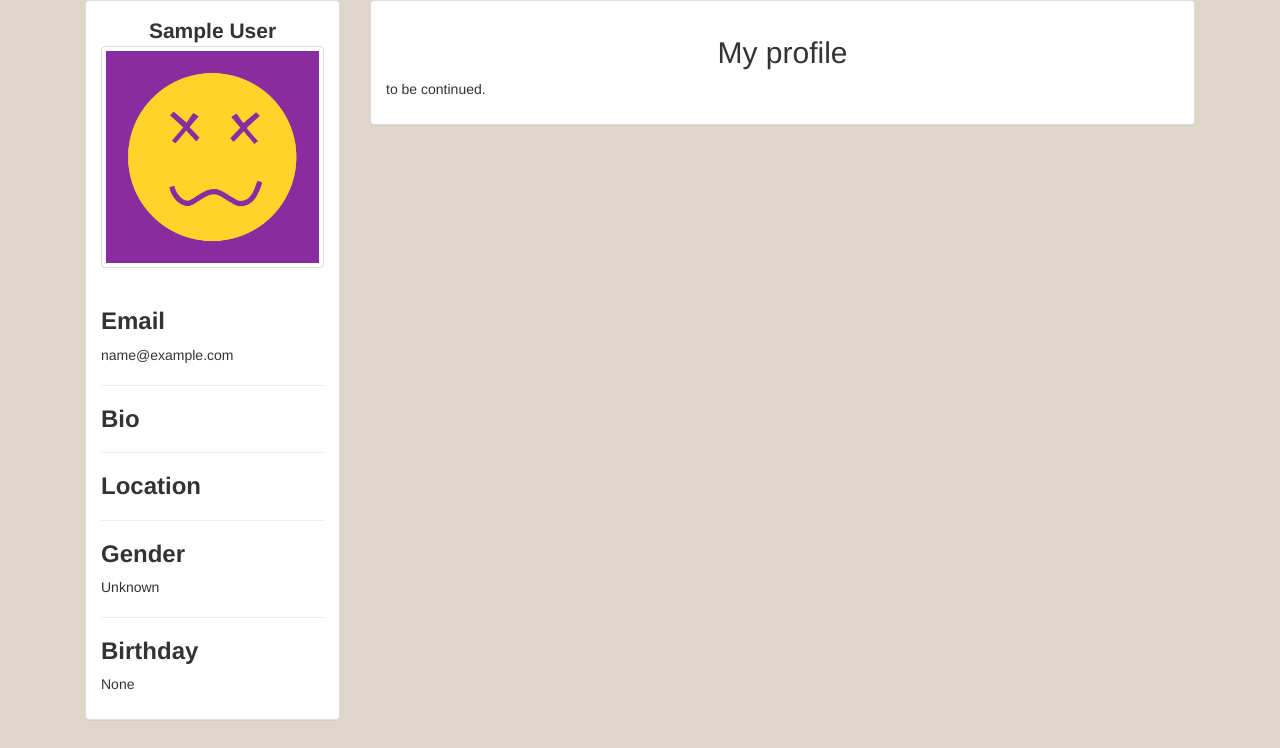
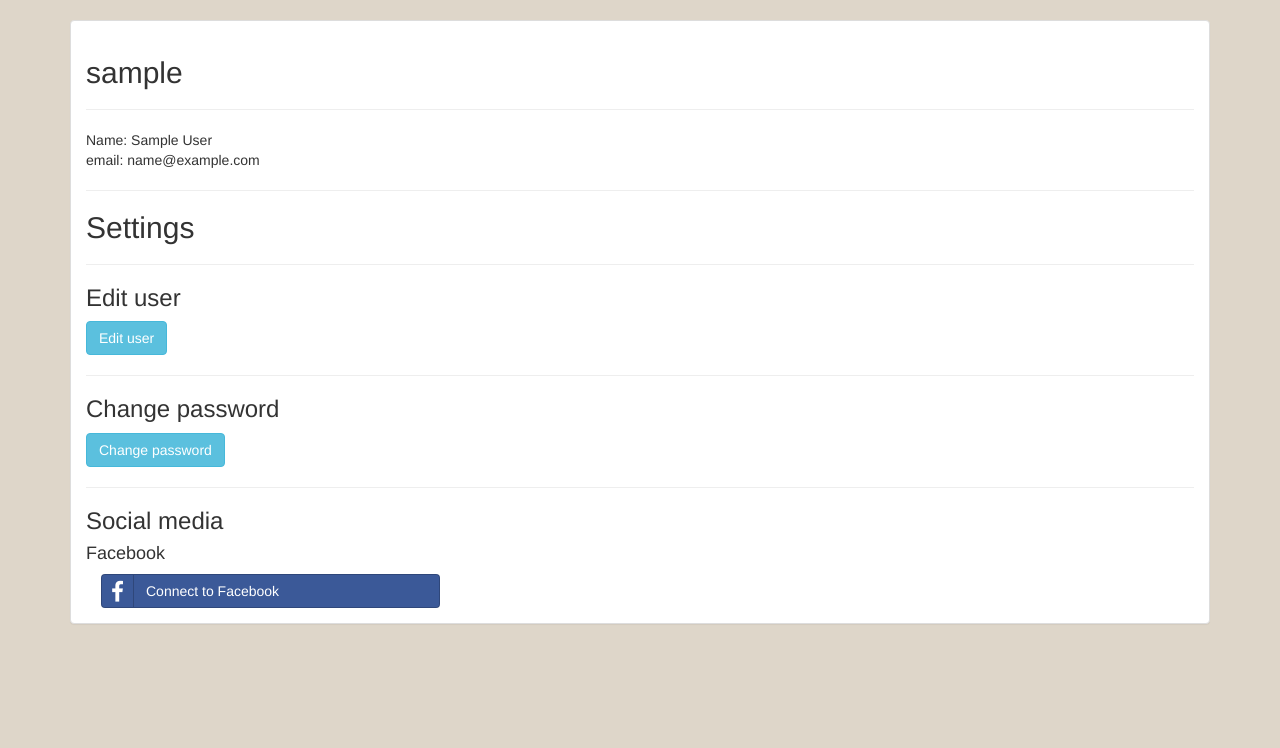
Before and after one commit to Strand94/WhatsMappening, a Django app: page /user/ in a window 1280 px wide. Shown: the part 52-800 px from the top of the page. Run offline with Django 3.2, Linux system fonts and the light colour scheme; the visitor is signed in with stand-in values (Sample User, id 1); some libraries are stand-ins or nearby versions; some web fonts are replaced.

Commit message:
Huge changes to user - Removed user Profile - Made edit user and password look better - Changes to redirecting upon login/logout

```diff
--- a/TBA4250/settings.py
+++ b/TBA4250/settings.py
@@ -86,8 +86,8 @@ TEMPLATES = [
 WSGI_APPLICATION = 'TBA4250.wsgi.application'
 
 LOGIN_URL = 'login'
-LOGOUT_URL = 'home'
-LOGIN_REDIRECT_URL = 'home'
+LOGOUT_URL = 'frontpage'
+LOGIN_REDIRECT_URL = 'frontpage'
 
 SOCIAL_AUTH_FACEBOOK_KEY = '171056550287904'  # App ID
 SOCIAL_AUTH_FACEBOOK_SECRET = '0cf6dd3741e9a1382cc2c834c8e844ba'  # App Secret
--- a/TBA4250/urls.py
+++ b/TBA4250/urls.py
@@ -23,17 +23,15 @@ from django.conf.urls.static import static
 
 urlpatterns = [
     url(r'^$', views.frontpage, name='frontpage'),
-    url(r'^home/$', views.home, name='home'),
-    url(r'^user/$', views.user, name='user'),
     url(r'^login/$', auth_views.login, name='login'),
     url(r'^logout/$', auth_views.logout, {'next_page': '/login'}, name='logout'),
     url(r'^oauth/', include('social_django.urls', namespace='social')),
     url(r'^admin/', admin.site.urls),
 
     #settings
-    url(r'^settings/$', views.settings, name='settings'),
-    url(r'^settings/password/$', views.password, name='password'),
-    url(r'^settings/user/$', views.update_profile, name='update_profile'),
+    url(r'^user/$', views.settings, name='user'),
+    url(r'^user/password/$', views.password, name='password'),
+    url(r'^user/edit/$', views.update_user, name='update_user'),
 
     #Apps
     url(r'^events/', include('apps.events.urls', namespace='events')),
--- a/apps/staticpages/admin.py
+++ /dev/null
@@ -1,5 +0,0 @@
-from django.contrib import admin
-from .models import Profile
-# Register your models here.
-
-admin.site.register(Profile)
--- a/apps/staticpages/models.py
+++ /dev/null
@@ -1,35 +0,0 @@
-import os
-from django.db import models
-from django.contrib.auth.models import User
-from django.db.models.signals import post_save
-from django.dispatch import receiver
-
-
-# returns the path where users upload pictures
-def user_folder(instance, filename):
-    return os.path.join('users', instance.user.username, filename)
-
-
-class Profile(models.Model):
-    user = models.OneToOneField(User, on_delete=models.CASCADE)
-    bio = models.TextField(max_length=500, blank=True)
-    location = models.CharField(max_length=30, blank=True)
-    birth_date = models.DateField(null=True, blank=True)
-    picture = models.ImageField(upload_to=user_folder, default='placeholderProfile.png')
-    gender = models.CharField(null=True, max_length=10, default='U', choices=(('U', 'Unknown'), ('M', 'Male'), ('F', 'Female'),))
-
-
-@receiver(post_save, sender=User)
-def create_user_profile(sender, instance, created, **kwargs):
-    if created:
-        Profile.objects.create(user=instance)
-
-
-@receiver(post_save, sender=User)
-def save_user_profile(sender, instance, **kwargs):
-    instance.profile.save()
-
-
-def get_profile(user):
-    if user.profile:
-        return user.profile
--- a/apps/staticpages/views.py
+++ b/apps/staticpages/views.py
@@ -1,6 +1,5 @@
 from django.contrib.auth.decorators import login_required
 from django.shortcuts import render, redirect
-from django.contrib.auth.forms import AdminPasswordChangeForm, PasswordChangeForm
 from django.contrib.auth import update_session_auth_hash
 from django.contrib import messages
 from django.db import transaction
@@ -9,20 +8,14 @@ from .forms import *
 from social_django.models import UserSocialAuth
 
 
-def testGeoDjango(request):
-    return render(request, "testGeoDjango.html")
-
-
 def frontpage(request):
     return render(request, "frontpage.html")
+
 
 @login_required
 def home(request):
     return render(request, 'staticpages/home.html')
 
-@login_required
-def user(request):
-    return render(request, 'staticpages/userpage.html')
 
 @login_required
 def settings(request):
@@ -43,9 +36,9 @@ def settings(request):
 @login_required
 def password(request):
     if request.user.has_usable_password():
-        PasswordForm = PasswordChangeForm
+        PasswordForm = ChangePasswordForm
     else:
-        PasswordForm = AdminPasswordChangeForm
+        PasswordForm = ChangePasswordForm
 
     if request.method == 'POST':
         form = PasswordForm(request.user, request.POST)
@@ -63,21 +56,17 @@ def password(request):
 
 @login_required
 @transaction.atomic
-def update_profile(request):
+def update_user(request):
     if request.method == 'POST':
         user_form = EditUserForm(request.POST, instance=request.user)
-        profile_form = EditProfileForm(request.POST, request.FILES, instance=request.user.profile)
-        if user_form.is_valid() and profile_form.is_valid():
-            profile_form.save()
+        if user_form.is_valid():
             user_form.save()
-            messages.success(request, 'Your profile was successfully updated!')
+            messages.success(request, 'Your user was successfully updated!')
             return redirect('user')
         else:
             messages.error(request, 'Please correct the error below.')
     else:
         user_form = EditUserForm(instance=request.user)
-        profile_form = EditProfileForm(instance=request.user.profile)
     return render(request, 'registration/edit_user_form.html', {
         'user_form': user_form,
-        'profile_form': profile_form
     })
--- a/templates/base.html
+++ b/templates/base.html
@@ -71,6 +71,9 @@
         {% block script %}
         {% endblock script %}
 
+        {% block style %}
+        {% endblock style %}
+
     </head>
 
     <body>
--- a/templates/baseSideBar.html
+++ b/templates/baseSideBar.html
@@ -35,7 +35,6 @@
 
         <ul>
             <li><a href="{% url 'user' %}">My profile</a></li>
-            <li><a href="{% url 'settings' %}">Edit Profile</a></li>
             <hr/>
             <li><a href="{% url 'logout' %}">Logg out</a>
         </ul>
--- a/templates/navbar.html
+++ b/templates/navbar.html
@@ -27,7 +27,6 @@
             <a href="#" class="dropdown-toggle" data-toggle="dropdown" role="button" aria-haspopup="true" aria-expanded="false">{{ user.username }} <span class="caret"></span></a>
             <ul class="dropdown-menu">
                 <li><a href="{% url 'user' %}">My profile</a></li>
-                <li><a href="{% url 'settings' %}">Edit Profile</a></li>
                 <li role="separator" class="divider"></li>
                 <li><a href="{% url 'logout' %}">Logg out</a>
             </ul>
--- a/templates/registration/settings.html
+++ b/templates/registration/settings.html
@@ -1,14 +1,19 @@
 {% extends 'baseNavbar.html' %}
 
 {% block content %}
-<div id="main-page" class="container">
+<div id="main-page" class="container" style="padding-top: 20px">
         <div class="panel panel-default">
             <div class="panel-body">
                 <div class="media">
+                    <h2>{{ request.user }}</h2><hr>
+                        Name: {{ request.user.get_full_name }}<br>
+                        email: {{ request.user.email }}
+
+                    <hr>
                     <h2>Settings</h2><hr>
 
                     <h3>Edit user</h3>
-                        <a class="btn btn-info" href="{% url 'update_profile' %}">Edit user</a>
+                        <a class="btn btn-info" href="{% url 'update_user' %}">Edit user</a>
                     <hr>
                     <h3>Change password</h3>
                         <a class="btn btn-info" href="{% url 'password' %}">Change password</a>
--- a/templates/staticpages/userpage.html
+++ /dev/null
@@ -1,51 +0,0 @@
-{% extends 'baseNavbar.html' %}
-{% load static %}
-{% block content %}
-    <div id="main-page" class="container">
-    {# Profileinfo, left box #}
-        <div class="col-lg-3">
-            <div class="panel panel-default">
-                <div class="panel-body">
-                    <div class="media">
-                        <div class="center" style="font-size: 1.5em">
-                            <strong>
-                                    {{ user.get_full_name }}
-                            </strong>
-                        </div>
-                        <div align="center">
-                            <img class="thumbnail img-responsive" src="/uploads/{{ user.profile.picture }}" width="300px" height="300px">
-                        </div>
-                        <div class="media-body">
-                            <h3><strong>Email</strong></h3>
-                            <p>{{ user.email }}</p>
-                            <hr>
-                            <h3><strong>Bio</strong></h3>
-                            <p>{{ user.profile.bio }}</p>
-                            <hr>
-                            <h3><strong>Location</strong></h3>
-                            <p>{{ user.profile.location }}</p>
-                            <hr>
-                            <h3><strong>Gender</strong></h3>
-                            <p>{{ user.profile.get_gender_display }}</p>
-                            <hr>
-                            <h3><strong>Birthday</strong></h3>
-                            <p>{{ user.profile.birth_date }}</p>
-                        </div>
-                     </div>
-                </div>
-            </div>
-        </div>
-    {# Profil page, right#}
-        <div class="col-lg-9">
-            <div class="panel panel-default">
-                <div class="panel-body">
-                    <div class="media">
-                        <h2 class="center">My profile</h2>
-                        <p>to be continued.</p>
-                     </div>
-                </div>
-            </div>
-        </div>
-    </div>
-
-{% endblock content %}
```
Also changed, not shown: apps/staticpages/forms.py (+12 -5 lines), apps/staticpages/pipeline.py (+0 -9 lines), templates/registration/edit_user_form.html (+5 -3 lines), templates/registration/password.html (+13 -4 lines), templates/staticpages/home.html (deleted, +0 -14 lines), apps/events/migrations/0009_auto_20180426_1113.py (added), apps/staticpages/migrations/0001_initial.py (deleted), apps/staticpages/migrations/0002_auto_20180214_1038.py (deleted), apps/staticpages/migrations/0003_auto_20180214_1334.py (deleted).
